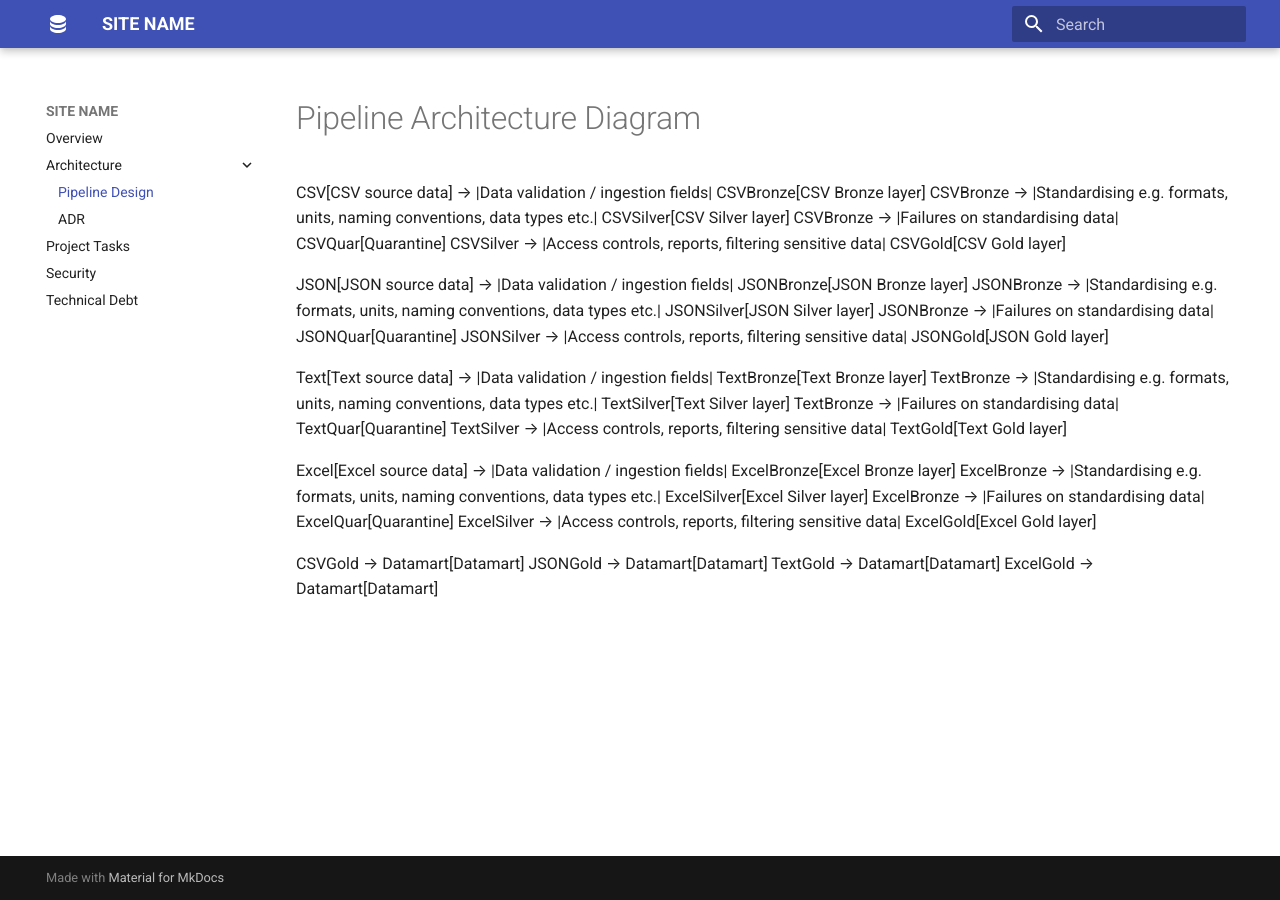
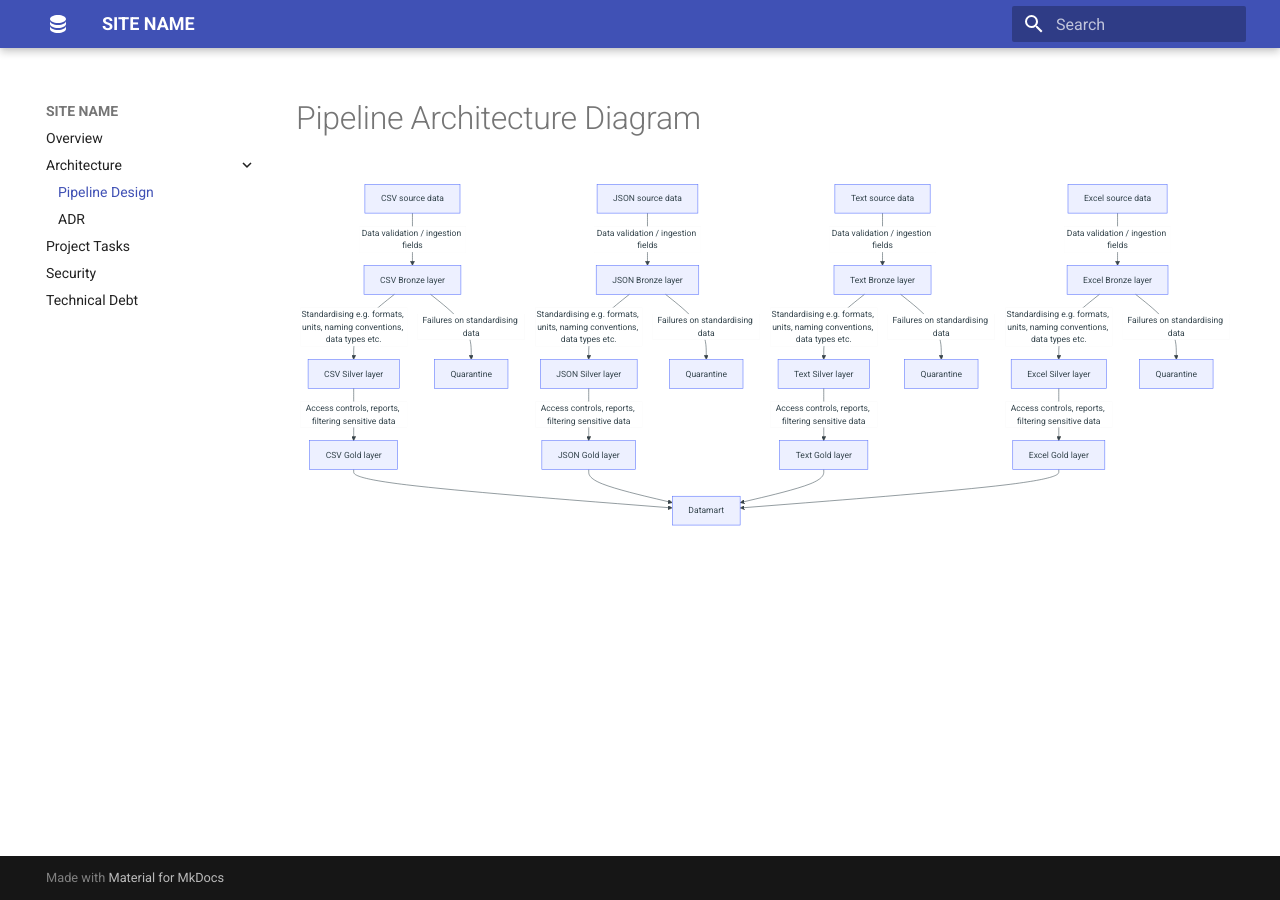
Before and after one commit to Luke61287/1116-librarypipeline, an MkDocs documentation site: the page built from docs/architecture/design-pipeline.md, in a window 1280 px wide. Built offline with MkDocs 1.6.1 and Material for MkDocs 9.7.7, drawn with Linux system fonts in a browser that asks for light colours.

Commit message:
Update design-pipeline.md

````diff
--- a/docs/architecture/design-pipeline.md
+++ b/docs/architecture/design-pipeline.md
@@ -1,4 +1,6 @@
 # Pipeline Architecture Diagram
+```mermaid
+flowchart TD
 CSV[CSV source data] --> |Data validation / ingestion fields| CSVBronze[CSV Bronze layer]
 CSVBronze --> |Standardising e.g. formats, units, naming conventions, data types etc.| CSVSilver[CSV Silver layer]
 CSVBronze --> |Failures on standardising data| CSVQuar[Quarantine]
@@ -23,3 +25,4 @@ CSVGold --> Datamart[Datamart]
 JSONGold --> Datamart[Datamart]
 TextGold --> Datamart[Datamart]
 ExcelGold --> Datamart[Datamart]
+```
````
